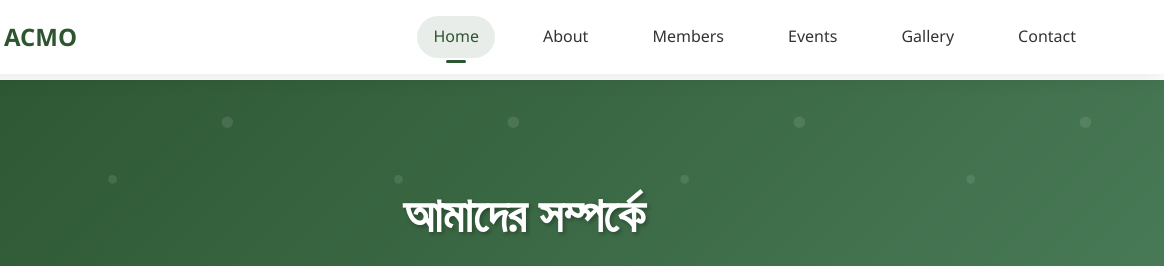
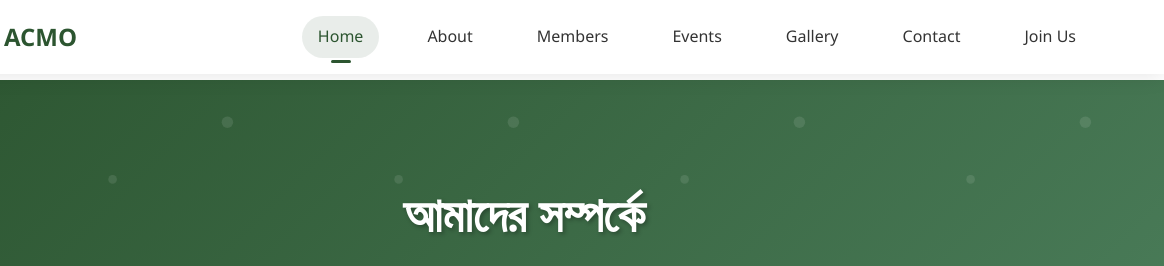
Before and after one commit to fozlerabbit/acmo, a plain HTML site: page about.html in a window 1280 px wide. Shown: the top 266 px of the page, 116-1280 px from the left. Drawn offline with Linux system fonts and the light colour scheme.

Commit message:
Update about.html

```diff
--- a/about.html
+++ b/about.html
@@ -24,6 +24,7 @@
                 <a href="events.html" class="nav-link">Events</a>
                 <a href="gallery.html" class="nav-link">Gallery</a>
                 <a href="contact.html" class="nav-link">Contact</a>
+                <a href="acmo18.org/joinacmo" class="nav-link">Join Us</a>
             </div>
             <div class="hamburger" id="hamburger">
                 <span class="bar"></span>
@@ -258,4 +259,5 @@
 
     <script src="assets/js/main.js"></script>
 </body>
+
 </html>
```
